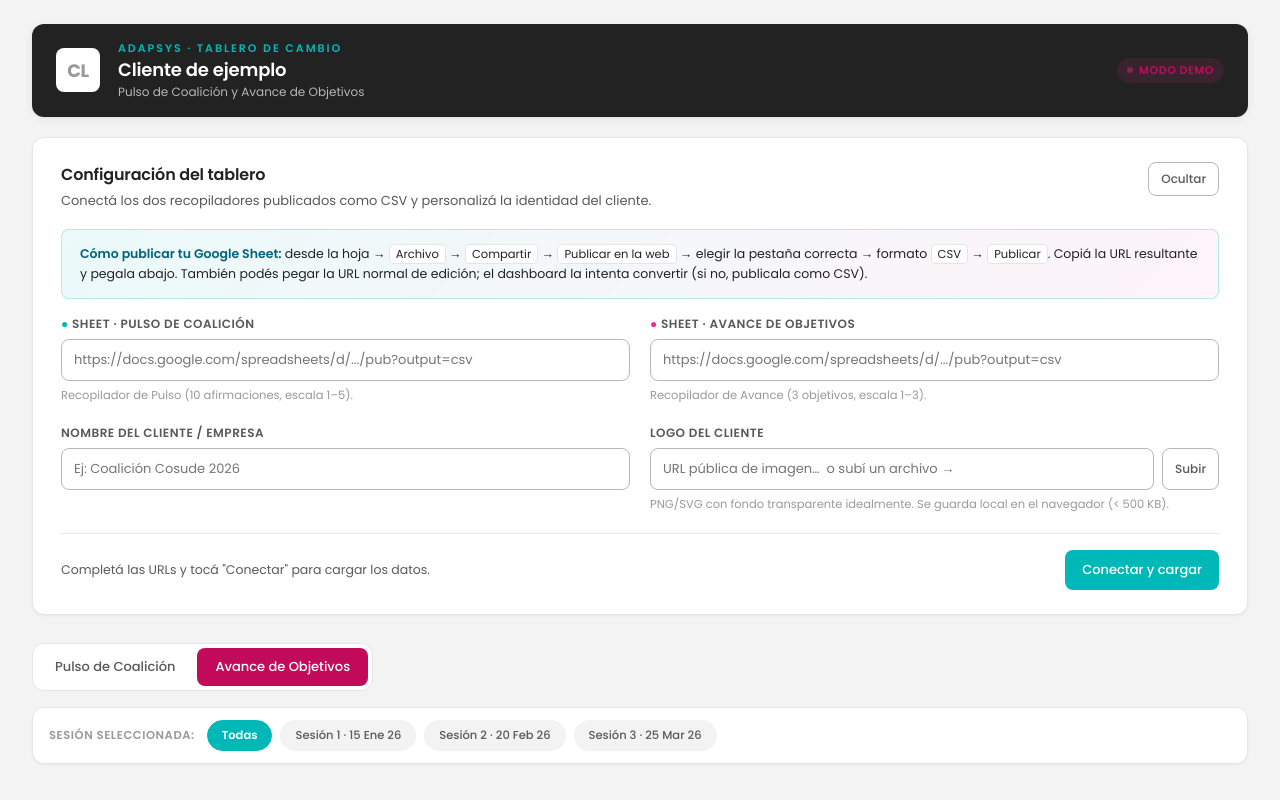
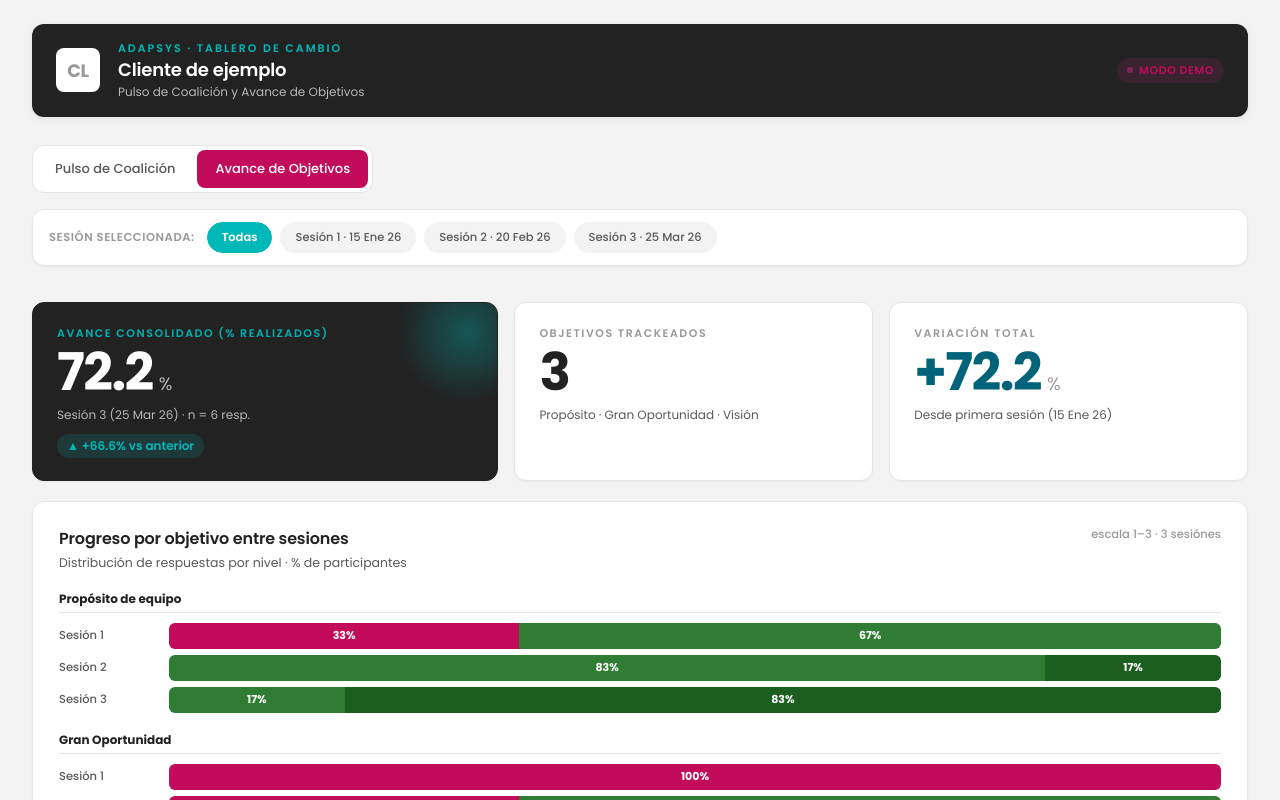
Before and after one commit to miguel86manza-oss/Hackathon-Miguel, a React (Vite) app: page / in a window 1280 px wide. Both pictures are taken after a click on the tab "Avance de Objetivos". Shown: the top 800 px of the page. Built offline with nearby package versions, Linux system fonts and the light colour scheme.

Commit message:
modified:   src/App.jsx 	modified:   src/styles.css

```diff
--- a/src/App.jsx
+++ b/src/App.jsx
@@ -21,6 +21,7 @@ function saveConfig(cfg) {
 }
 
 export default function App() {
+  const isAdmin = new URLSearchParams(window.location.search).has('admin')
   const saved = loadConfig() || {}
 
   // Config
@@ -144,6 +145,14 @@ export default function App() {
     return () => clearInterval(id)
   }, [])
 
+  // Vista pública: carga automática al abrir si hay URLs guardadas
+  useEffect(() => {
+    if (!isAdmin && (urlPulso || urlAvance)) {
+      handleConnect()
+    }
+  // eslint-disable-next-line react-hooks/exhaustive-deps
+  }, [])
+
   const handleReset = () => {
     setPulsoRows(MOCK_PULSO_ROWS)
     setAvanceRows(MOCK_AVANCE_ROWS)
@@ -160,6 +169,7 @@ export default function App() {
         isDemo={isDemo}
       />
 
+      {isAdmin && (
         <ConfigPanel
           urlPulso={urlPulso}
           urlAvance={urlAvance}
@@ -175,6 +185,7 @@ export default function App() {
           status={status}
           statusType={statusType}
         />
+      )}
 
       <div className="tabs" role="tablist">
         <button
--- a/src/styles.css
+++ b/src/styles.css
@@ -30,9 +30,11 @@
   --likert-5:      var(--turquesa);    /* Muy de acuerdo */
 
   /* Avance */
+  --verde-oscuro:  #1b5e20;
+  --verde-claro:   #2e7d32;
   --avance-1:      var(--magenta-2);   /* No realizado */
-  --avance-2:      var(--turquesa-sec); /* En proceso */
-  --avance-3:      var(--turquesa);    /* Realizado */
+  --avance-2:      var(--verde-claro); /* En proceso */
+  --avance-3:      var(--verde-oscuro); /* Realizado */
 
   --font: 'Poppins', system-ui, sans-serif;
   --radius:        12px;
@@ -698,9 +700,9 @@ body { min-height: 100vh; }
 .stack-row__seg--unf  { background: var(--magenta-2); }
 .stack-row__seg--neu  { background: var(--gris-2);   color: var(--marengo); }
 .stack-row__seg--fav  { background: var(--turquesa); }
-.stack-row__seg--av1  { background: var(--magenta-2); }
-.stack-row__seg--av2  { background: var(--turquesa-sec); }
-.stack-row__seg--av3  { background: var(--turquesa); }
+.stack-row__seg--av1  { background: var(--avance-1); }
+.stack-row__seg--av2  { background: var(--avance-2); }
+.stack-row__seg--av3  { background: var(--avance-3); }
 .stack-row--active .stack-row__label {
   color: var(--magenta-1);
   font-weight: 700;
@@ -730,9 +732,9 @@ body { min-height: 100vh; }
 .stack-legend__sw--unf { background: var(--magenta-2); }
 .stack-legend__sw--neu { background: var(--gris-2); }
 .stack-legend__sw--fav { background: var(--turquesa); }
-.stack-legend__sw--av1 { background: var(--magenta-2); }
-.stack-legend__sw--av2 { background: var(--turquesa-sec); }
-.stack-legend__sw--av3 { background: var(--turquesa); }
+.stack-legend__sw--av1 { background: var(--avance-1); }
+.stack-legend__sw--av2 { background: var(--avance-2); }
+.stack-legend__sw--av3 { background: var(--avance-3); }
 
 /* Tabla de estado actual en Avance de Objetivos */
 .avance-table {
```
Lines whose indentation alone changed are shown as unchanged.
